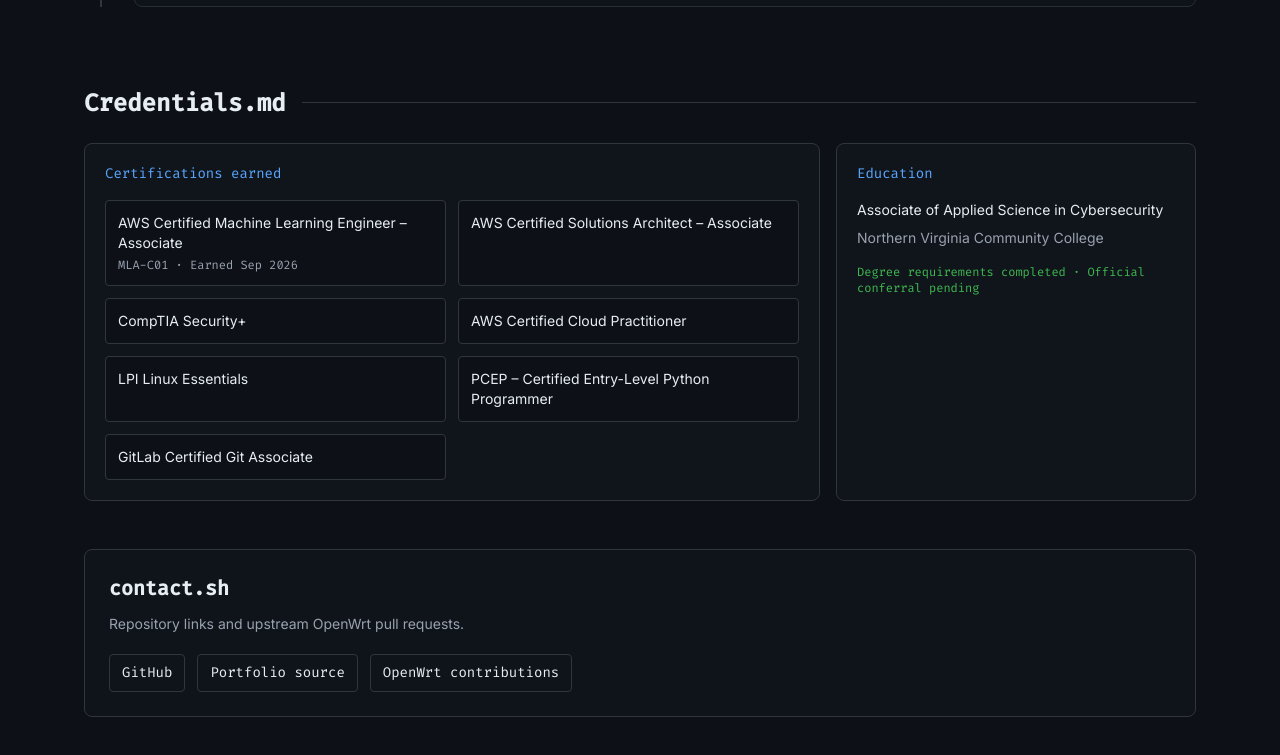
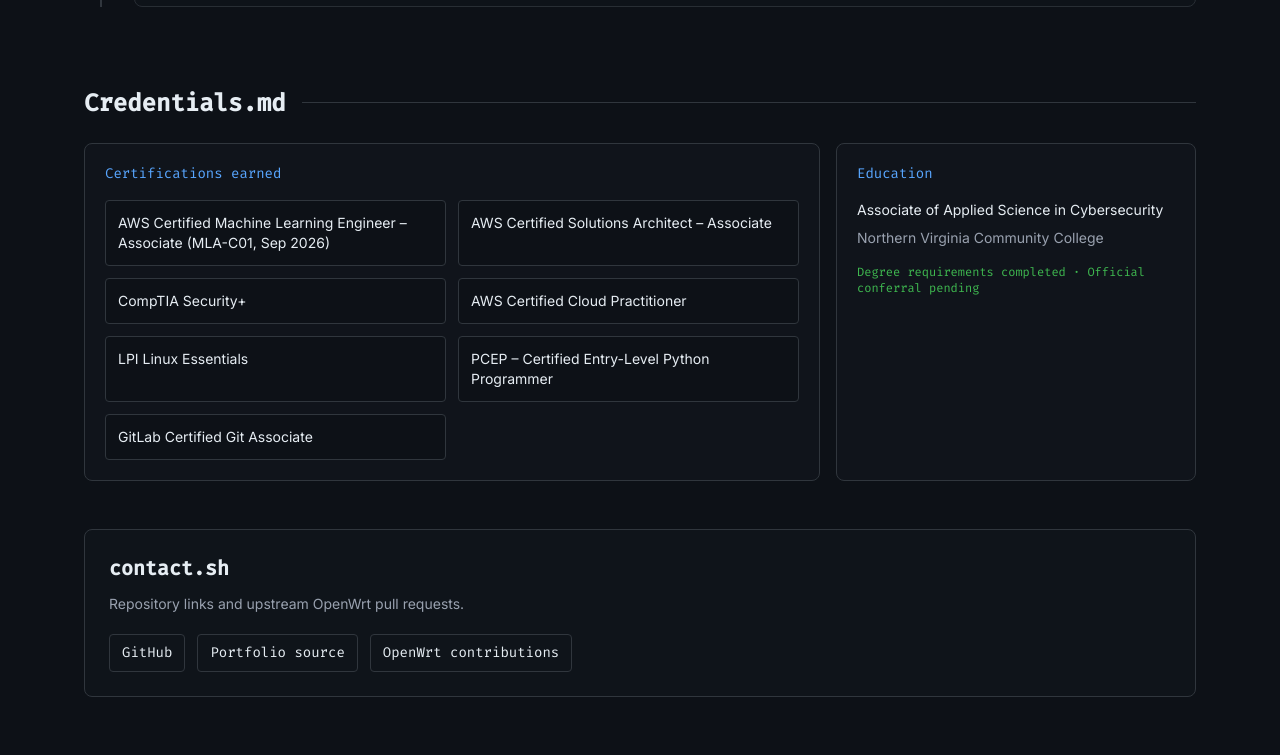
Before and after one commit to ctalaveraw/ctalaveraw.github.io, an Astro site: page / in a window 1280 px wide. Shown: the part 3478-4233 px from the top of the page. Built offline with nearby package versions, Linux system fonts and the light colour scheme; Astro itself is replaced by a stand-in of ours.

Commit message:
refactor: simplify credential records and sync console biography

```diff
--- a/src/components/Credentials.astro
+++ b/src/components/Credentials.astro
@@ -14,10 +14,7 @@ import { certifications, education } from '../data/credentials';
       <ul class="grid grid-cols-1 md:grid-cols-2 gap-3">
         {certifications.map((cert) => (
           <li class="min-w-0 rounded border border-ide-border bg-bg-dark p-3">
-            <span class="block text-sm text-foreground">{cert.name}</span>
-            {'detail' in cert && (
-              <span class="mt-1 block font-mono text-xs text-gray-400">{cert.detail}</span>
-            )}
+            <span class="block text-sm text-foreground">{cert}</span>
           </li>
         ))}
       </ul>
--- a/src/components/HiddenTerminal.astro
+++ b/src/components/HiddenTerminal.astro
@@ -21,9 +21,10 @@ const payload = JSON.stringify({
     period: entry.period,
     description: entry.description ?? '',
   })),
-  credentials: certifications.map((entry) => entry.name),
+  credentials: certifications,
   education: `${education.program} · ${education.institution} · ${education.status}`,
   bio: profile?.bio ?? '',
+  aboutMore: profile?.aboutMore ?? [],
   skills: profile?.skills ?? {},
   pipeline: architectureConsoleLines(),
   architectureSource: architectureSourceUrl,
@@ -127,6 +128,7 @@ const payload = JSON.stringify({
     credentials: string[];
     education: string;
     bio: string;
+    aboutMore: string[];
     skills: Record<string, string[]>;
     pipeline: string[];
     architectureSource: string;
@@ -272,6 +274,7 @@ const payload = JSON.stringify({
         case 'cat about.md':
           write(data.role, 'text-accent-green');
           write(data.bio);
+          data.aboutMore.forEach((paragraph) => write(paragraph));
           break;
 
         case 'stack':
--- a/src/data/credentials.ts
+++ b/src/data/credentials.ts
@@ -1,19 +1,15 @@
 /**
- * Public credentials, distinct from current employment and lab projects.
- * Only confirmed earned certifications appear below.
- * The A.A.S. has met degree requirements; official conferral is pending.
+ * Public credentials. Only confirmed earned certifications are listed.
+ * The A.A.S. degree requirements are complete; conferral is pending.
  */
 export const certifications = [
-  {
-    name: 'AWS Certified Machine Learning Engineer – Associate',
-    detail: 'MLA-C01 · Earned Sep 2026',
-  },
-  { name: 'AWS Certified Solutions Architect – Associate' },
-  { name: 'CompTIA Security+' },
-  { name: 'AWS Certified Cloud Practitioner' },
-  { name: 'LPI Linux Essentials' },
-  { name: 'PCEP – Certified Entry-Level Python Programmer' },
-  { name: 'GitLab Certified Git Associate' },
+  'AWS Certified Machine Learning Engineer – Associate (MLA-C01, Sep 2026)',
+  'AWS Certified Solutions Architect – Associate',
+  'CompTIA Security+',
+  'AWS Certified Cloud Practitioner',
+  'LPI Linux Essentials',
+  'PCEP – Certified Entry-Level Python Programmer',
+  'GitLab Certified Git Associate',
 ] as const;
 
 export const education = {
```
